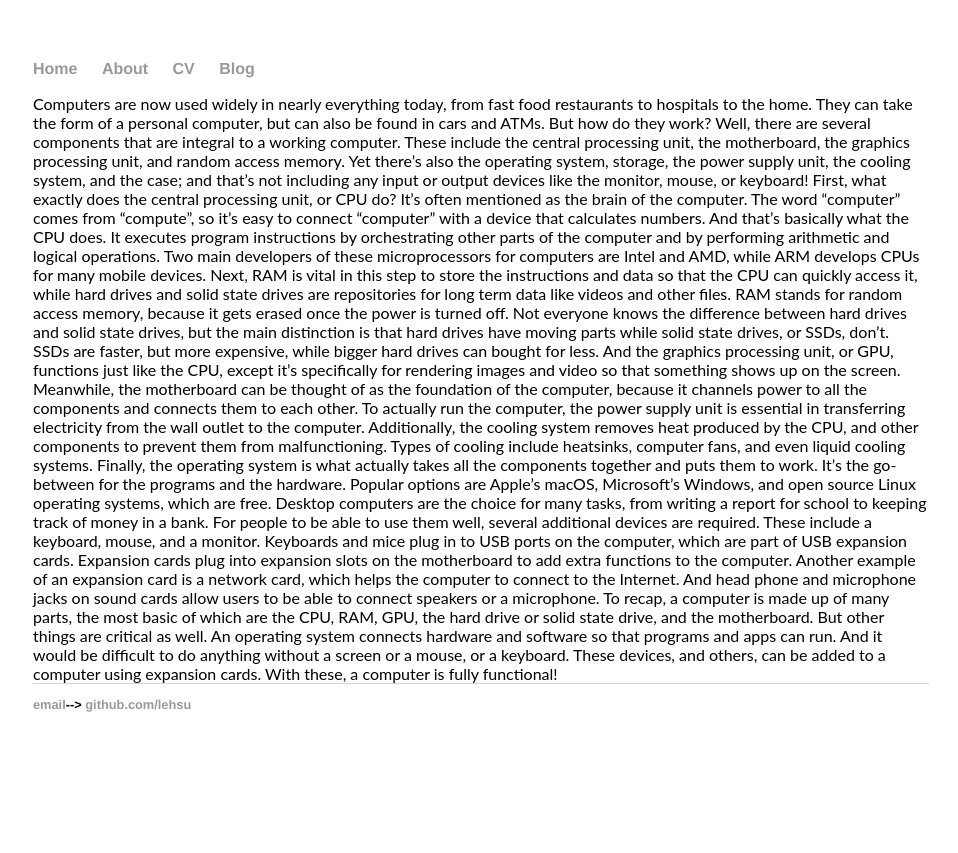
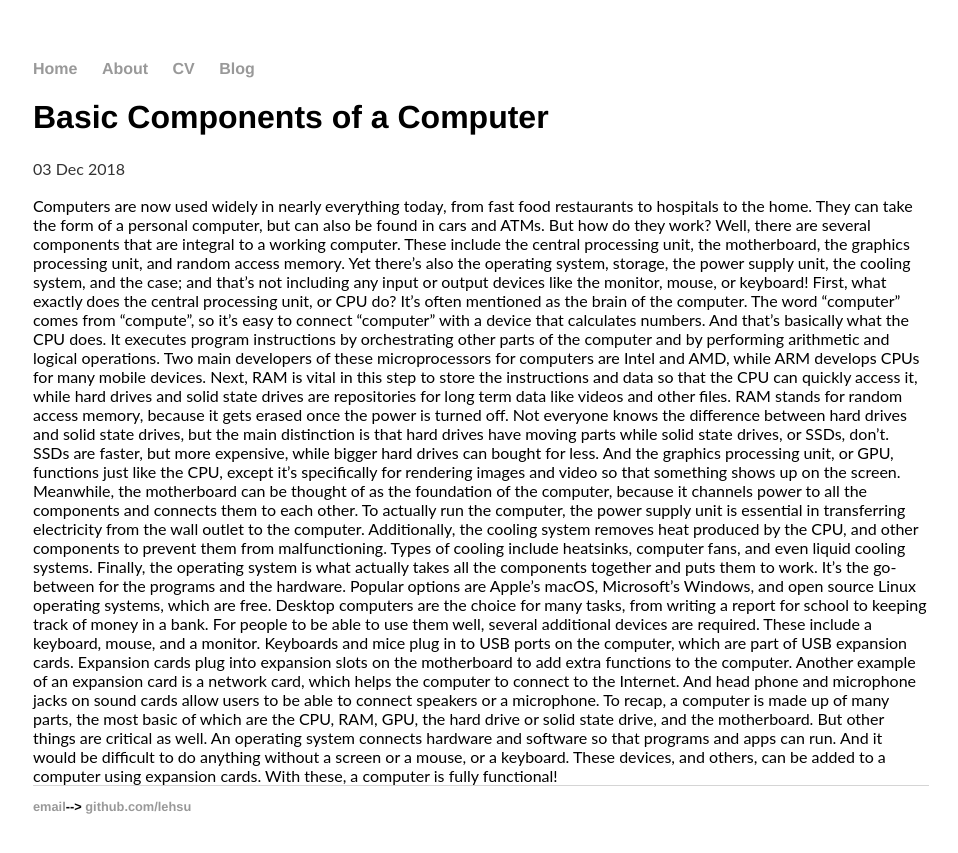
Before and after one commit to lehsu/lehsu.github.io, a Jekyll site: the page built from _posts/2018-12-03-new.html, in a window 1280 px wide. Shown: the top 853 px of the page, without its empty margins (159-1117 px from the left). Built offline with Jekyll 4.4.1, drawn with Linux system fonts in a browser that asks for light colours.

Commit message:
Update 2018-12-03-new.html

```diff
--- a/_posts/2018-12-03-new.html
+++ b/_posts/2018-12-03-new.html
@@ -1,6 +1,7 @@
 ---
-layout: default
+layout: posts
 title: Basic Components of a Computer
+date: 2018-12-03
 ---
 Computers are now used widely in nearly everything today, from fast food restaurants to hospitals to the home. They can take the form of a personal computer, but can also be found in cars and ATMs. But how do they work? Well, there are several components that are integral to a working computer. These include the central processing unit, the motherboard, the graphics processing unit, and random access memory. Yet there’s also the operating system, storage, the power supply unit, the cooling system, and the case; and that’s not including any input or output devices like the monitor, mouse, or keyboard!
 First, what exactly does the central processing unit, or CPU do? It’s often mentioned as the brain of the computer. The word “computer” comes from “compute”, so it’s easy to connect “computer” with a device that calculates numbers. And that’s basically what the CPU does. It executes program instructions by orchestrating other parts of the computer and by performing arithmetic and logical operations. Two main developers of these microprocessors for computers are Intel and AMD, while ARM develops CPUs for many mobile devices.
```
